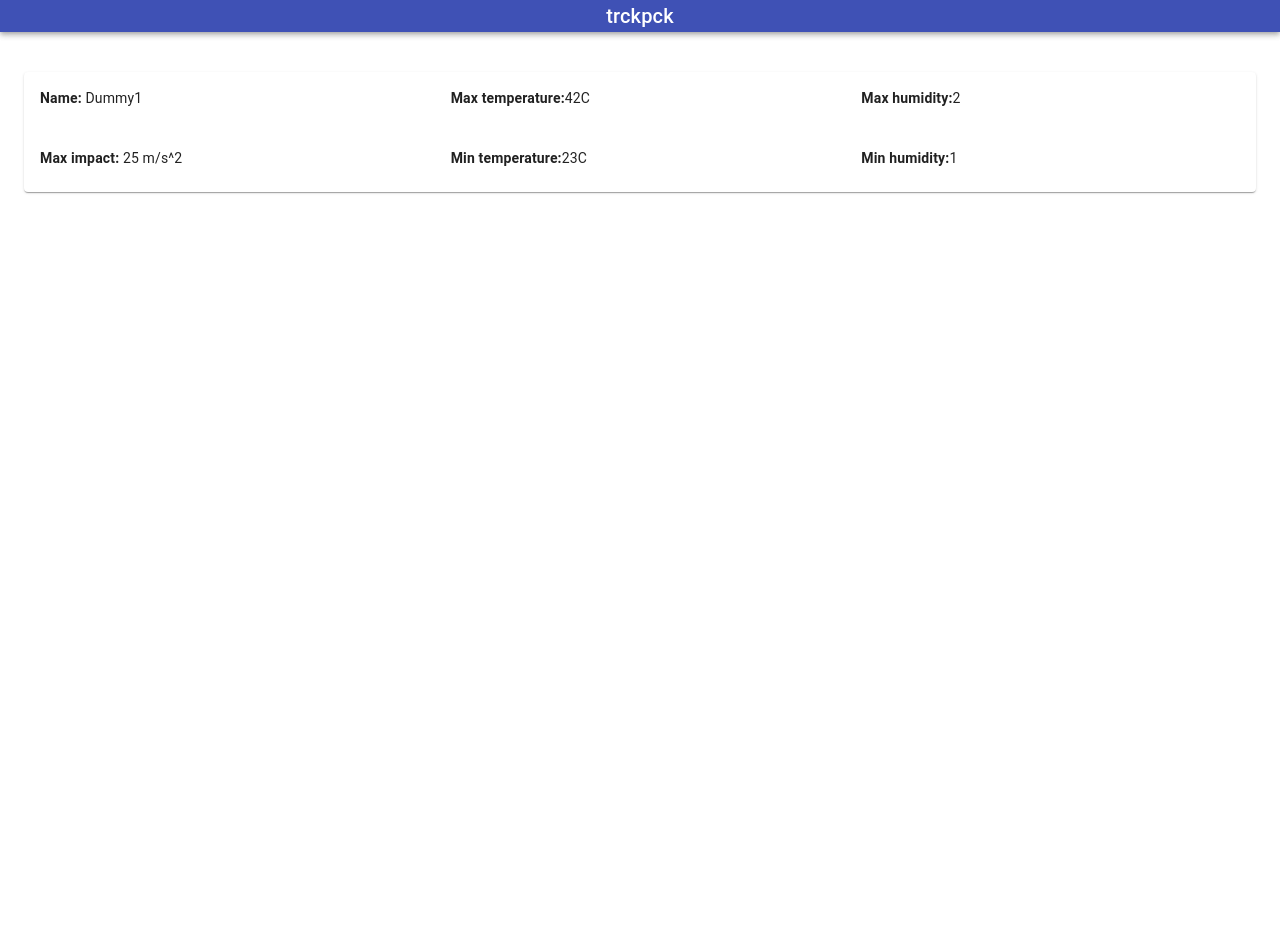
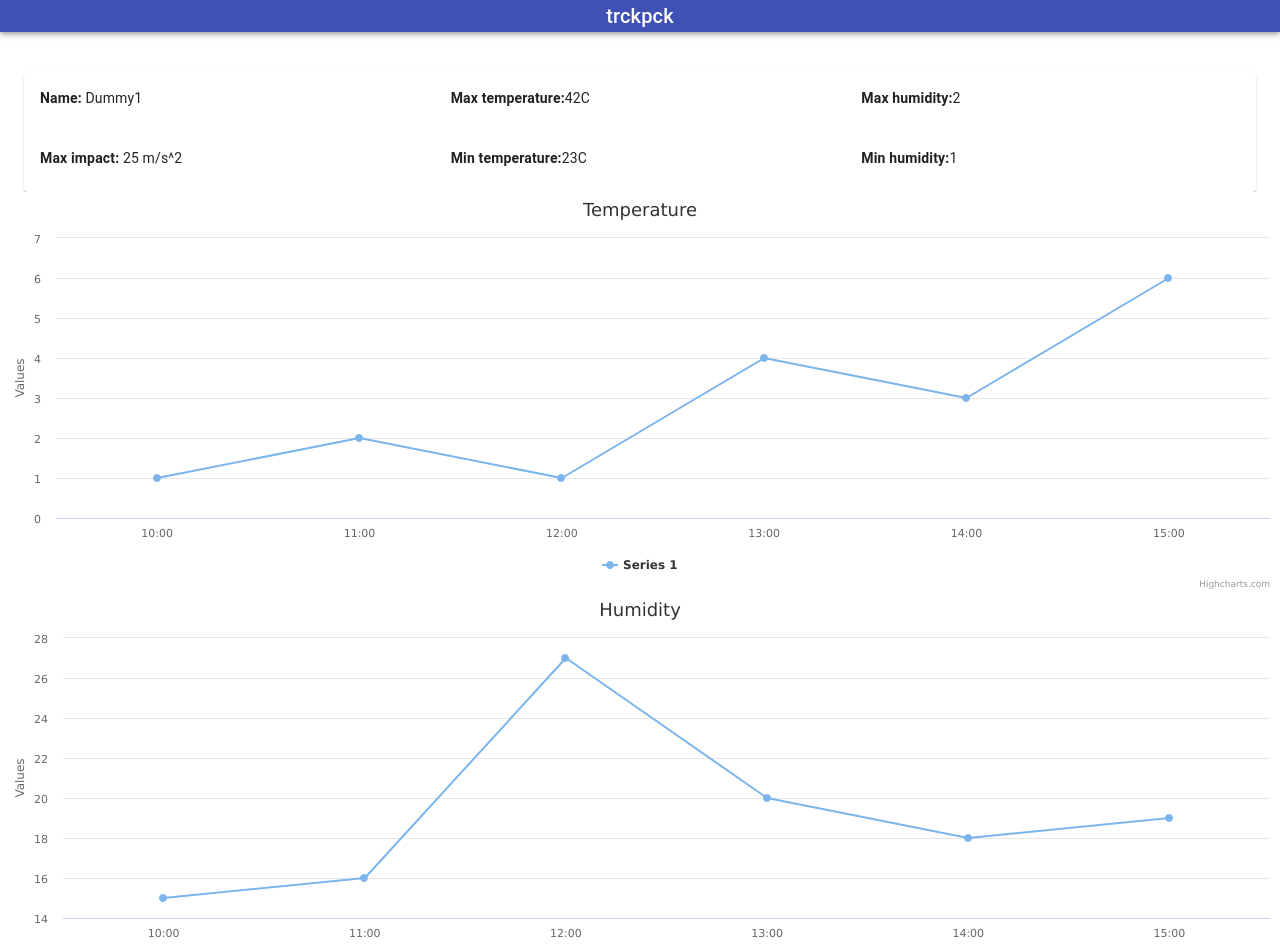
Before and after one commit to erlinvan/kpro2, a React (Create React App) app in the folder frontend/: page /trackerinfo in a window 1280 px wide. Shown: the top 952 px of the page. Before the commit the page ends 800 px from the top, so only its background shows below. Built offline with nearby package versions, Linux system fonts and the light colour scheme.

Commit message:
Add mockdata and create charts for temperature and humidity

```diff
--- a/frontend/src/Components/Charts/Charts.tsx
+++ b/frontend/src/Components/Charts/Charts.tsx
@@ -1,9 +1,32 @@
 import React from 'react'
+import Highcharts from 'highcharts'
+import HighchartsLine from 'highcharts/modules/stock'
+import HighchartsReact from 'highcharts-react-official'
+import { ICharts } from '../../Interfaces/IChart'
 
-const Charts = () => {
+HighchartsLine(Highcharts)
+const Charts = (props: ICharts) => {
+    const options = {
+        chart: {
+            type: 'line',
+        },
+        title: {
+            text: props.data.type,
+        },
+        xAxis: {
+            categories: props.data.xAxis,
+        },
+
+        series: [
+            {
+                data: props.data.yAxis,
+            },
+        ],
+    }
+
     return (
         <>
-            <h1>hei</h1>
+            <HighchartsReact highcharts={Highcharts} options={options} />
         </>
     )
 }
--- a/frontend/src/Components/Trackerinfo/Trackerinfo.tsx
+++ b/frontend/src/Components/Trackerinfo/Trackerinfo.tsx
@@ -7,15 +7,27 @@ import {
     Typography,
 } from '@material-ui/core'
 import React from 'react'
+import Charts from '../Charts/Charts'
 
 const Trackerinfo = () => {
-    const dummy1: trackerifno = {
+    //Place holders until we can fetch data from API.
+    const dummy1: trackerinfo = {
         name: 'Dummy1',
         maxHumidity: '2',
         minHumidity: '1',
         maxTemperature: '42C',
         minTemperature: '23C',
         maxImpact: '25 m/s^2',
+    }
+    const temperatureChart = {
+        yAxis: [1, 2, 1, 4, 3, 6],
+        xAxis: ['10:00', '11:00', '12:00', '13:00', '14:00', '15:00'],
+        type: 'Temperature',
+    }
+    const humidityChart = {
+        yAxis: [15, 16, 27, 20, 18, 19],
+        xAxis: ['10:00', '11:00', '12:00', '13:00', '14:00', '15:00'],
+        type: 'Humidity',
     }
     return (
         <>
@@ -75,11 +87,13 @@ const Trackerinfo = () => {
                     </Card>
                 </Box>
             </Container>
+            <Charts data={temperatureChart} />
+            <Charts data={humidityChart} />
         </>
     )
 }
 
-interface trackerifno {
+interface trackerinfo {
     name: string
     maxImpact: string
     maxTemperature: string
```
